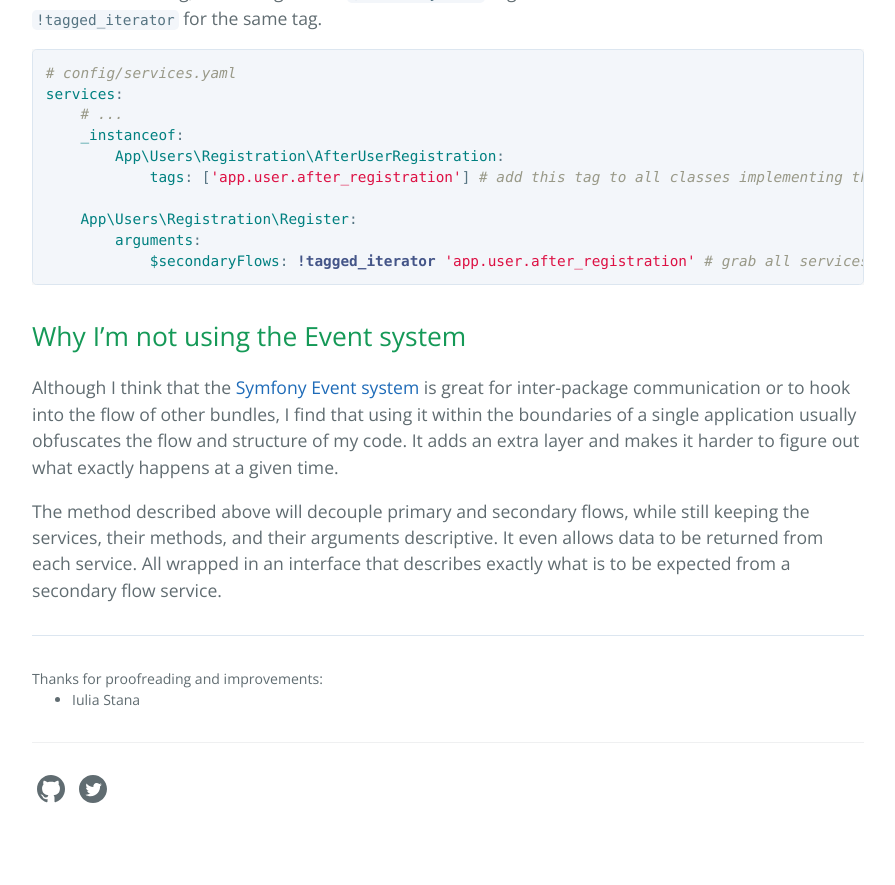
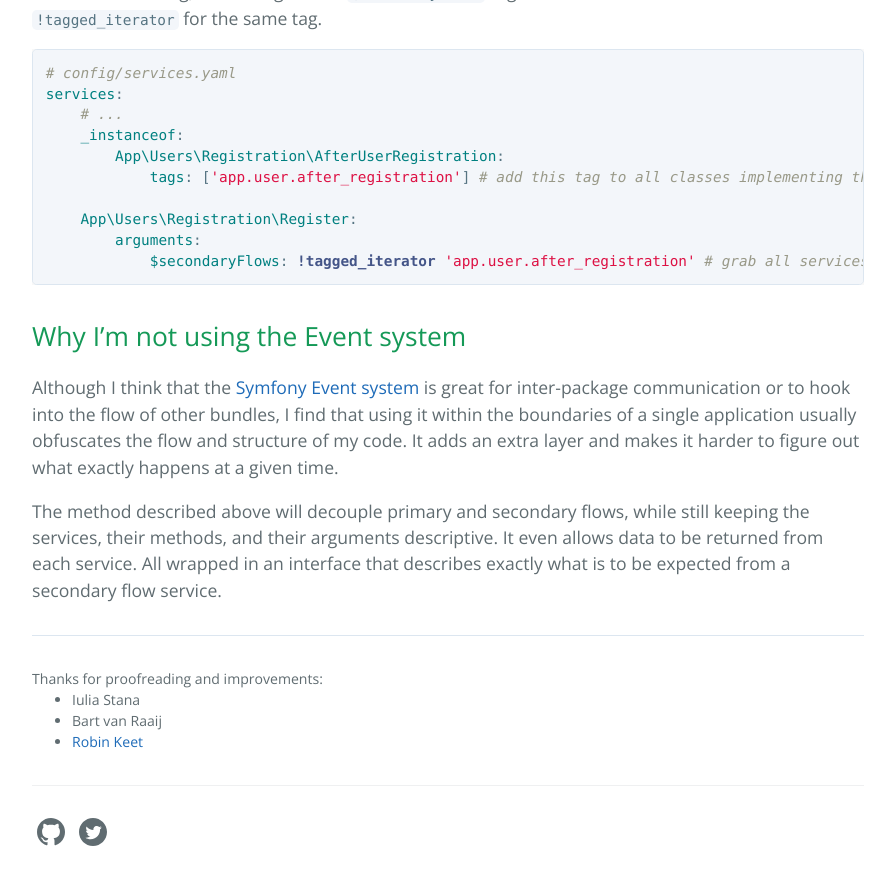
Before and after one commit to TimoBakx/timobakx.github.io, a Jekyll site: the page built from _posts/2020-07-30-secondary-flows.md, in a window 1280 px wide and 900 px high, scrolled down 4821 px. Shown: the top 885 px of the window, without its empty margins (192-1087 px from the left). Built offline with Jekyll 4.4.1, drawn with Linux system fonts in a browser that asks for light colours; before the commit the page ends 5678 px from its top, so only the background shows below that.

Commit message:
Added thanks to last blog post

```diff
--- a/_config.yml
+++ b/_config.yml
@@ -45,6 +45,9 @@ people:
       fullName: Iulia Stana
     - ref: bart
       fullName: Bart van Raaij
+    - ref: robin
+      fullName: Robin Keet
+      website: https://keet.me
     - ref: COil
       fullName: COil
 
--- a/_posts/2020-07-30-secondary-flows.md
+++ b/_posts/2020-07-30-secondary-flows.md
@@ -7,6 +7,8 @@ categories: php symfony
 excerpt: My attempt to decouple secondary flows of a process without using the event system
 thanks:
     - iulia
+    - bart
+    - robin
 ---
 
 Say you're building an application that has users. Those users can register themselves.
```
